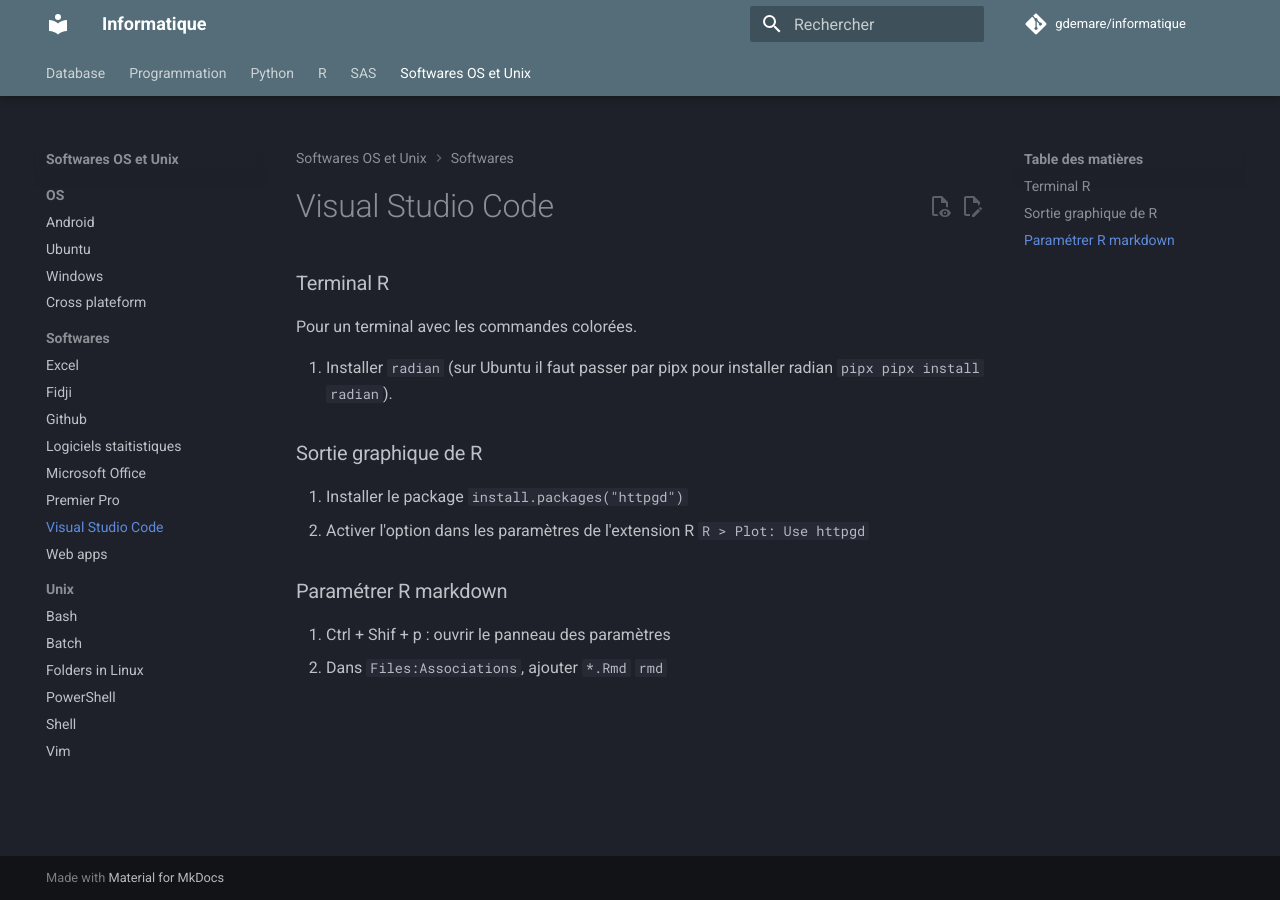
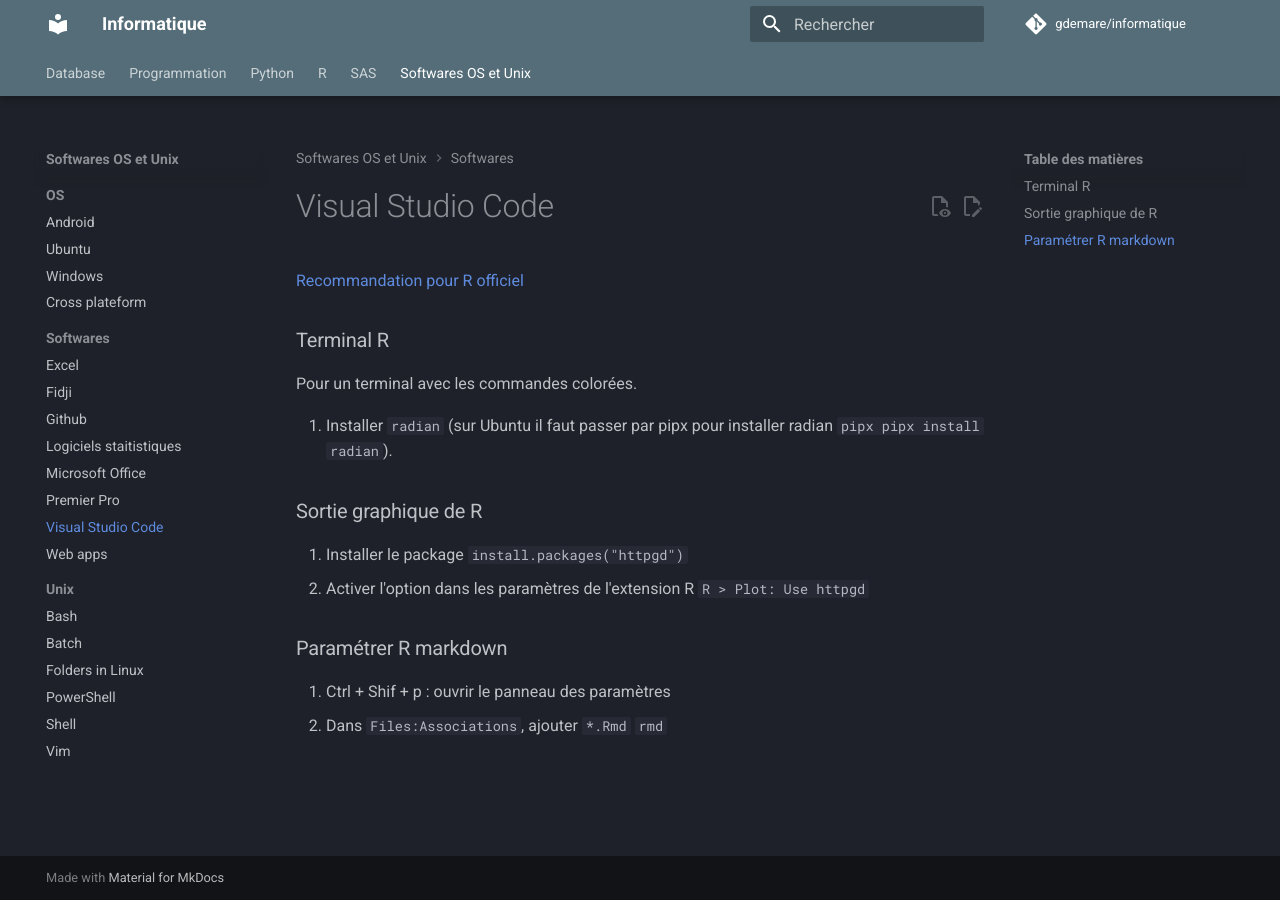
Before and after one commit to gdemare/Informatique, an MkDocs documentation site: the page built from docs/sofwares-os-unix/software/visual-code-studio.md, in a window 1280 px wide. Built offline with MkDocs 1.6.1 and Material for MkDocs 9.7.7, drawn with Linux system fonts in a browser that asks for light colours; comment, search, counter and statistics services are not loaded.

Commit message:
Update visual-code-studio.md

```diff
--- a/docs/sofwares-os-unix/software/visual-code-studio.md
+++ b/docs/sofwares-os-unix/software/visual-code-studio.md
@@ -1,3 +1,5 @@
+[Recommandation pour R officiel](https://code.visualstudio.com/docs/languages/r)
+
 ### Terminal R
 
 Pour un terminal avec les commandes colorées.
```
